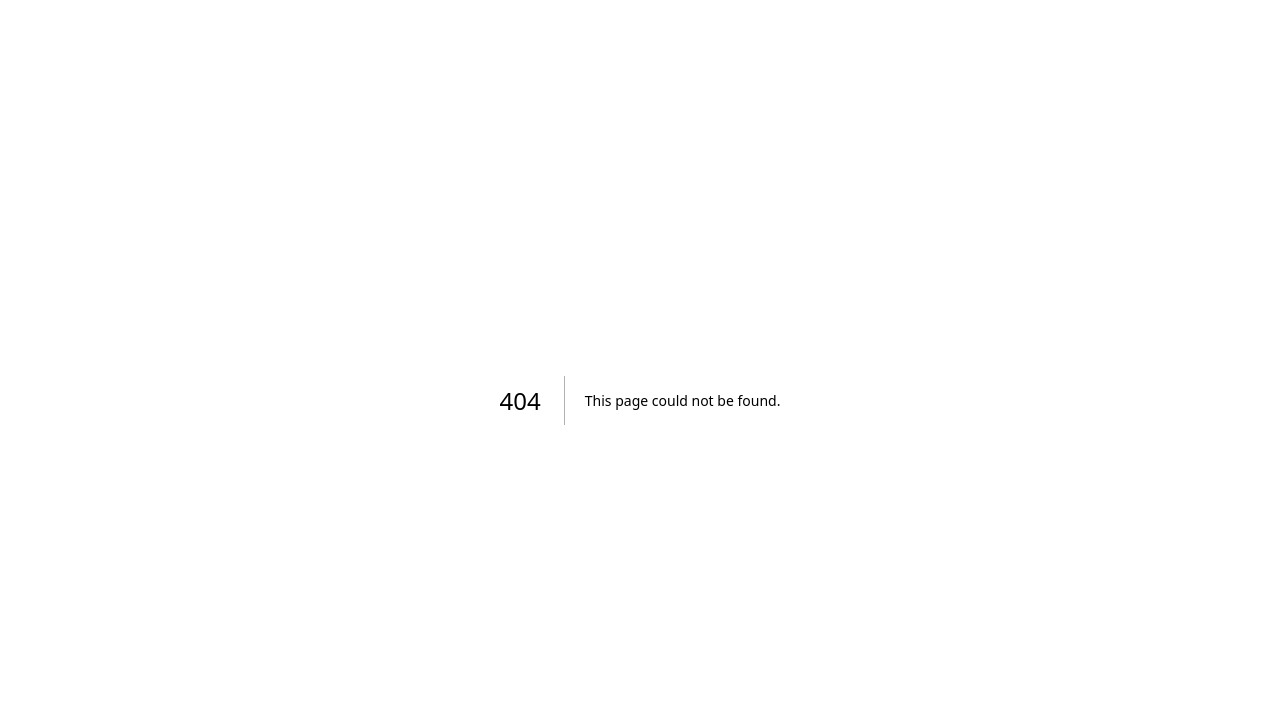
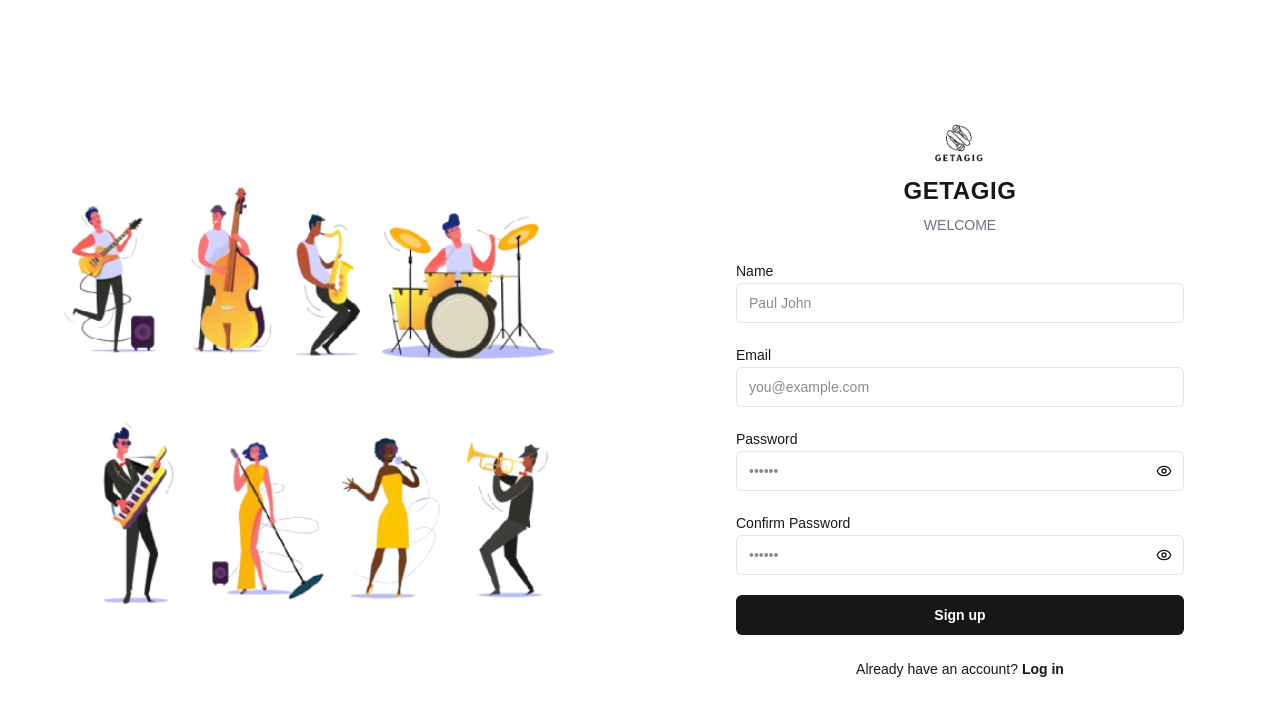
Before and after one commit to Kephas7/getagig-web, a Next.js app: page /register in a window 1280 px wide. Before the commit this address had no page. Shown: the top 716 px of the page. Built offline with nearby package versions, Linux system fonts and the light colour scheme.

Commit message:
page for signup done

```diff
--- a/app/(auth)/_components/SignupForm.tsx
+++ b/app/(auth)/_components/SignupForm.tsx
@@ -0,0 +1,152 @@
+"use client";
+
+import { useForm } from "react-hook-form";
+import { zodResolver } from "@hookform/resolvers/zod";
+import { useRouter } from "next/navigation";
+import Link from "next/link";
+import { useState, useTransition } from "react";
+import { Eye, EyeOff } from "lucide-react";
+
+import { SignupData, signupSchema } from "../schema";
+
+export default function SignupForm() {
+  const router = useRouter();
+  const [showPassword, setShowPassword] = useState(false);
+  const [showConfirmPassword, setShowConfirmPassword] = useState(false);
+  const [pending, startTransition] = useTransition();
+
+  const {
+    register,
+    handleSubmit,
+    formState: { errors, isSubmitting },
+  } = useForm<SignupData>({
+    resolver: zodResolver(signupSchema),
+    mode: "onSubmit",
+  });
+
+  const onRegister = async (_values: SignupData) => {
+    startTransition(() => {
+      // Dummy register success
+      router.push("/login");
+    });
+  };
+
+  return (
+    <form onSubmit={handleSubmit(onRegister)} className="space-y-5">
+      {/* Name */}
+      <div className="space-y-1">
+        <label htmlFor="name" className="text-sm font-medium">
+          Name
+        </label>
+        <input
+          id="name"
+          placeholder="Paul John"
+          className="h-10 w-full rounded-md border border-black/10 dark:border-white/15 bg-background px-3 text-sm outline-none focus:border-foreground/40"
+          {...register("name")}
+        />
+        {errors.name?.message && (
+          <p className="text-xs text-red-600">{errors.name.message}</p>
+        )}
+      </div>
+
+      {/* Email */}
+      <div className="space-y-1">
+        <label htmlFor="email" className="text-sm font-medium">
+          Email
+        </label>
+        <input
+          id="email"
+          type="email"
+          autoComplete="email"
+          placeholder="you@example.com"
+          className="h-10 w-full rounded-md border border-black/10 dark:border-white/15 bg-background px-3 text-sm outline-none focus:border-foreground/40"
+          {...register("email")}
+        />
+        {errors.email?.message && (
+          <p className="text-xs text-red-600">{errors.email.message}</p>
+        )}
+      </div>
+
+      {/* Password */}
+      <div className="space-y-1">
+        <label htmlFor="password" className="text-sm font-medium">
+          Password
+        </label>
+
+        <div className="relative">
+          <input
+            id="password"
+            type={showPassword ? "text" : "password"}
+            autoComplete="new-password"
+            placeholder="••••••"
+            className="h-10 w-full rounded-md border border-black/10 dark:border-white/15 bg-background px-3 pr-10 text-sm outline-none focus:border-foreground/40"
+            {...register("password")}
+          />
+
+          <button
+            type="button"
+            onClick={() => setShowPassword((prev) => !prev)}
+            className="absolute right-3 top-1/2 -translate-y-1/2 text-muted-foreground"
+            aria-label="Toggle password visibility"
+          >
+            {showPassword ? <EyeOff size={16} /> : <Eye size={16} />}
+          </button>
+        </div>
+
+        {errors.password?.message && (
+          <p className="text-xs text-red-600">{errors.password.message}</p>
+        )}
+      </div>
+
+      {/* Confirm Password */}
+      <div className="space-y-1">
+        <label htmlFor="confirmPassword" className="text-sm font-medium">
+          Confirm Password
+        </label>
+
+        <div className="relative">
+          <input
+            id="confirmPassword"
+            type={showConfirmPassword ? "text" : "password"}
+            autoComplete="new-password"
+            placeholder="••••••"
+            className="h-10 w-full rounded-md border border-black/10 dark:border-white/15 bg-background px-3 pr-10 text-sm outline-none focus:border-foreground/40"
+            {...register("confirmPassword")}
+          />
+
+          <button
+            type="button"
+            onClick={() => setShowConfirmPassword((prev) => !prev)}
+            className="absolute right-3 top-1/2 -translate-y-1/2 text-muted-foreground"
+            aria-label="Toggle confirm password visibility"
+          >
+            {showConfirmPassword ? <EyeOff size={16} /> : <Eye size={16} />}
+          </button>
+        </div>
+
+        {errors.confirmPassword?.message && (
+          <p className="text-xs text-red-600">
+            {errors.confirmPassword.message}
+          </p>
+        )}
+      </div>
+
+      {/* Submit */}
+      <button
+        type="submit"
+        disabled={isSubmitting || pending}
+        className="h-10 w-full rounded-md bg-foreground text-background text-sm font-semibold hover:opacity-90 disabled:opacity-60"
+      >
+        {isSubmitting || pending ? "Creating account..." : "Sign up"}
+      </button>
+
+      {/* Footer */}
+      <div className="pt-1 text-center text-sm text-muted-foreground">
+        Already have an account?{" "}
+        <Link href="/login" className="font-semibold hover:underline">
+          Log in
+        </Link>
+      </div>
+    </form>
+  );
+}
--- /dev/null
+++ b/app/(auth)/register/page.tsx
@@ -0,0 +1,39 @@
+"use client";
+
+import Image from "next/image";
+import SignupForm from "../_components/SignupForm";
+
+export default function Page() {
+  return (
+    <div className="min-h-screen grid grid-cols-1 md:grid-cols-2">
+      <div className="hidden md:flex items-center justify-center bg-white">
+        <Image
+          src="/images/img2.png"
+          alt="Band Illustration"
+          width={600}
+          height={600}
+          priority
+        />
+      </div>
+
+      <div className="flex items-center justify-center px-6">
+        <div className="w-full max-w-md space-y-6">
+          {/* LOGO */}
+          <div className="text-center space-y-2">
+            <Image
+              src="/images/logo.png"
+              alt="Getagig Logo"
+              width={60}
+              height={60}
+              className="mx-auto"
+            />
+            <h1 className="text-2xl font-semibold tracking-wide">GETAGIG</h1>
+            <p className="text-sm text-gray-500 uppercase">Welcome</p>
+          </div>
+
+          <SignupForm />
+        </div>
+      </div>
+    </div>
+  );
+}
```
Also changed, not shown: public/images/img2.png (added).
